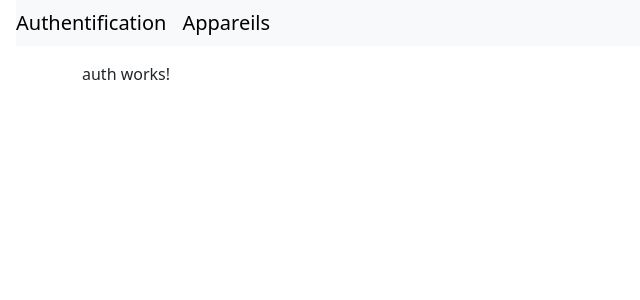
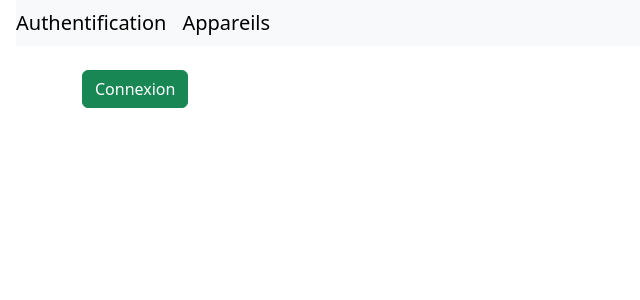
Before and after one commit to Kobe19/LearningAnguglar, an Angular app: page /auth in a window 1280 px wide. Shown: the top 300 px of the page, without its empty margins (0-640 px from the left). Built offline with nearby package versions, Linux system fonts and the light colour scheme.

Commit message:
authentication and redirection

```diff
--- a/src/app/app.module.ts
+++ b/src/app/app.module.ts
@@ -10,6 +10,7 @@
 import { AuthComponent } from './auth/auth.component';
 import { AppareilViewComponent } from './appareil-view/appareil-view.component';
 import {RouterModule, Routes} from "@angular/router";
+import {AuthService} from "./service/auth.service";
 
 const appRoutes: Routes = [
   {path: 'appareils', component: AppareilViewComponent},
@@ -32,7 +33,8 @@
     RouterModule.forRoot(appRoutes)
   ],
   providers: [
-    AppareilService
+    AppareilService,
+    AuthService
   ],
   bootstrap: [AppComponent]
 })
--- a/src/app/auth/auth.component.html
+++ b/src/app/auth/auth.component.html
@@ -1 +1,7 @@
-<p>auth works!</p>
+<button class="mt-2 btn btn-success"
+        *ngIf="!authStatus"
+        (click)="onSignIn()">Connexion</button>
+
+<button class="mt-2 ms-2 btn btn-danger"
+        *ngIf="authStatus"
+        (click)="onSignOut()">Deconnexion</button>
--- a/src/app/auth/auth.component.ts
+++ b/src/app/auth/auth.component.ts
@@ -1,10 +1,33 @@
-import { Component } from '@angular/core';
+import {Component, OnInit} from '@angular/core';
+import {AuthService} from "../service/auth.service";
+import {Router} from "@angular/router";
 
 @Component({
   selector: 'app-auth',
   templateUrl: './auth.component.html',
   styleUrls: ['./auth.component.scss']
 })
-export class AuthComponent {
+export class AuthComponent implements OnInit{
+
+  authStatus: boolean;
+  constructor(private authService: AuthService, private router: Router) {
+  }
+  ngOnInit(): void {
+    this.authStatus = this.authService.isAuth;
+  }
+
+  onSignIn(){
+    this.authService.signIn().then(
+      () => {
+        this.router.navigate(['appareils']);
+        this.authStatus = this.authService.isAuth;
+      }
+    )
+  }
+
+  onSignOut(){
+    this.authService.signOut();
+    this.authStatus = this.authService.isAuth;
+  }
 
 }
--- /dev/null
+++ b/src/app/service/auth.service.ts
@@ -0,0 +1,22 @@
+export class AuthService{
+
+  isAuth = false;
+
+  signIn() {
+    return new Promise(
+      (resolve, reject) => {
+        setTimeout(
+          () => {
+            this.isAuth = true;
+            resolve(true);
+          }, 2000
+        );
+      }
+    );
+  }
+
+  signOut() {
+    this.isAuth = false;
+  }
+
+}
```
